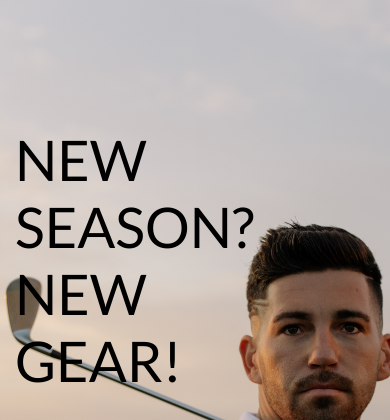
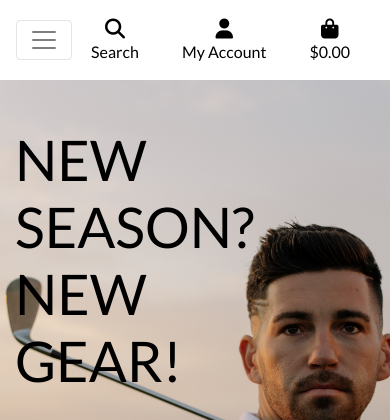
Before and after one commit to dandon1990/DEEDEEGOLF, a Django app: page / in a window 390 px wide. Shown: the top 420 px of the page. Run offline with Django 3.2, Linux system fonts and the light colour scheme; some libraries are stand-ins or nearby versions.

Commit message:
added mobile header and main navbar

```diff
--- a/static/css/base.css
+++ b/static/css/base.css
@@ -3,7 +3,7 @@ html {
 }
 
 body {
-    background: url('/media/golf_landing_page.jpg') no-repeat center center fixed;
+    background: url('/media/golf_landing_page.jpg') no-repeat center fixed;
     background-size: cover;
     height: calc(100vh - 164px);
     color: #555;
@@ -21,6 +21,11 @@ body {
 
 .logo-font {
     text-transform: uppercase;
+}
+
+.mobile-home-button {
+    padding: 0 !important;
+    width: 100% !important;
 }
 
 .main-logo-link {
--- a/templates/base.html
+++ b/templates/base.html
@@ -101,6 +101,15 @@
             </ul>
         </div>
     </div>
+    <div class="row bg-white">
+        <nav class="navbar navbar-expand-lg navbar-light w-100">
+            <button class="navbar-toggler" type="button" data-toggle="collapse" data-target="#main-nav" aria-controls="main-nav" aria-expanded="false" aria-label="Toggle navigation">
+                <span class="navbar-toggler-icon"></span>
+            </button>
+            {% include 'includes/mobile-top-header.html' %}
+            {% include 'includes/main-nav.html' %}
+        </nav>
+    </div>
 </header>
 
   {% if messages %}
--- /dev/null
+++ b/templates/includes/main-nav.html
@@ -0,0 +1,50 @@
+<div class="collapse navbar-collapse" id="main-nav">
+    <ul class="navbar-nav w-auto mx-auto">
+        <li class="nav-item dropdown">
+            <a class="logo-font font-weight-bold nav-link text-black mr-5" href="#" id="all-products-link" data-toggle="dropdown" aria-haspopup="true" aria-expanded="false">
+                All Products
+            </a>
+            <div class="dropdown-menu border-0" aria-labelledby="all-products-link">
+                <a href="" class="dropdown-item">By Price</a>
+                <a href="" class="dropdown-item ">By Brand</a>
+                <a href="" class="dropdown-item ">By Category</a>
+                <a href="" class="dropdown-item">All Products</a>
+            </div>
+        </li>
+
+        <li class="nav-item dropdown">
+            <a class="logo-font font-weight-bold nav-link text-black mr-5" href="#" id="clothing-link" data-toggle="dropdown" aria-haspopup="true" aria-expanded="false">
+                Golf Clubs
+            </a>
+            <div class="dropdown-menu border-0" aria-labelledby="clothing-link">
+                <a href="" class="dropdown-item">Drivers</a>
+                <a href="" class="dropdown-item">Irons</a>
+                <a href="" class="dropdown-item">Wedges</a>
+                <a href="" class="dropdown-item">Putters</a>
+            </div>
+        </li>
+
+        <li class="nav-item dropdown">
+            <a class="logo-font font-weight-bold nav-link text-black mr-5" href="#" id="homeware-link" data-toggle="dropdown" aria-haspopup="true" aria-expanded="false">
+                Golf Balls
+            </a>
+            <div class="dropdown-menu border-0" aria-labelledby="homeware-link">
+                <a href="" class="dropdown-item">Pro Balls</a>
+                <a href="" class="dropdown-item">Amateur Balls</a>
+                <a href="" class="dropdown-item">All Golf Balls</a>
+            </div>
+        </li>
+
+        <li class="nav-item dropdown">
+            <a class="logo-font font-weight-bold nav-link text-black" href="#" id="specials-link" data-toggle="dropdown" aria-haspopup="true" aria-expanded="false">
+                Accessories
+            </a>
+            <div class="dropdown-menu border-0" aria-labelledby="specials-link">
+                <a href="" class="dropdown-item">Gloves</a>
+                <a href="" class="dropdown-item">Tees</a>
+                <a href="" class="dropdown-item">Misc</a>
+                <a href="" class="dropdown-item">All Accessories</a>
+            </div>
+        </li>
+    </ul>
+</div>
--- /dev/null
+++ b/templates/includes/mobile-top-header.html
@@ -0,0 +1,60 @@
+<li class="list-inline-item">
+    <a class="text-black nav-link d-block d-lg-none" href="#" id="mobile-search" data-toggle="dropdown"
+        aria-haspopup="true" aria-expanded="false">
+        <div class="text-center">
+            <div><i class="fas fa-search fa-lg"></i></div>
+            <p class="my-0">Search</p>
+        </div>
+    </a>
+    <div class="dropdown-menu border-0 w-100 p-3 rounded-0 my-0" aria-labelledby="mobile-search">
+        <form class="form" method="GET" action="">
+            <div class="input-group w-100">
+                <input class="form-control border border-black rounded-0" type="text" name="q"
+                    placeholder="Search our site">
+                <div class="input-group-append">
+                    <button class="form-control form-control btn btn-black border border-black rounded-0" type="submit">
+                        <span class="icon">
+                            <i class="fas fa-search"></i>
+                        </span>
+                    </button>
+                </div>
+            </div>
+        </form>
+    </div>
+</li>
+<li class="list-inline-item dropdown">
+    <a class="text-black nav-link d-block d-lg-none" href="#" id="user-options" data-toggle="dropdown"
+        aria-haspopup="true" aria-expanded="false">
+        <div class="text-center">
+            <div><i class="fas fa-user fa-lg"></i></div>
+            <p class="my-0">My Account</p>
+        </div>
+    </a>
+    <div class="dropdown-menu border-0" aria-labelledby="user-options">
+        {% if request.user.is_authenticated %}
+        {% if request.user.is_superuser %}
+        <a href="{% url 'account_logout' %}" class="dropdown-item">Product Management</a>
+        {% endif %}
+        <a href="" class="dropdown-item">My Profile</a>
+        <a href="{% url 'account_logout' %}" class="dropdown-item">Logout</a>
+        {% else %}
+        <a href="{% url 'account_signup' %}" class="dropdown-item">Register</a>
+        <a href="{% url 'account_login' %}" class="dropdown-item">Login</a>
+        {% endif %}
+    </div>
+</li>
+<li class="list-inline-item">
+    <a class="{% if grand_total %}text-primary font-weight-bold{% else %}text-black{% endif %} nav-link d-block d-lg-none"
+        href="">
+        <div class="text-center">
+            <div><i class="fas fa-shopping-bag fa-lg"></i></div>
+            <p class="my-0">
+                {% if grand_total %}
+                ${{ grand_total|floatformat:2 }}
+                {% else %}
+                $0.00
+                {% endif %}
+            </p>
+        </div>
+    </a>
+</li>
```
